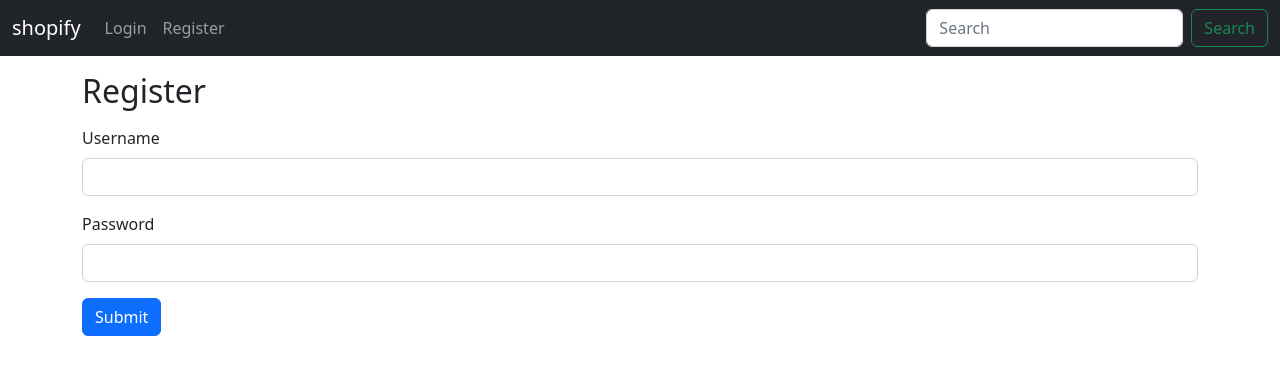
After one commit to fazelsamar/mini-shopify-clone, a Django app: page /accounts/register/ in a window 1280 px wide. The commit adds this page. Shown: the top 375 px of the page. Run offline with Django 4.2, Linux system fonts and the light colour scheme.

Commit message:
Add register page

```diff
--- /dev/null
+++ b/core/templates/core/account/register.html
@@ -0,0 +1,17 @@
+{% extends 'core/base.html' %}
+
+{% block body %}
+<form method="post">
+    {% csrf_token %}
+    <h2 class="mb-3">Register</h2>
+    <div class="mb-3">
+      <label for="exampleInputUsername" class="form-label">Username</label>
+      <input type="text" name="username" class="form-control" id="exampleInputUsername">
+    </div>
+    <div class="mb-3">
+      <label for="exampleInputPassword1" class="form-label">Password</label>
+      <input type="password" name="password" class="form-control" id="exampleInputPassword1">
+    </div>
+    <button type="submit" class="btn btn-primary">Submit</button>
+</form>
+{% endblock body %}
--- a/core/templates/core/components/nav.html
+++ b/core/templates/core/components/nav.html
@@ -9,6 +9,9 @@
         {% if not request.user.is_authenticated %}
         <li class="nav-item">
             <a class="nav-link" href="/accounts/login">Login</a>
+        </li>
+        <li class="nav-item">
+            <a class="nav-link" href="/accounts/register">Register</a>
         </li>
         {% else %}
         <li class="nav-item">
--- a/core/urls.py
+++ b/core/urls.py
@@ -6,5 +6,6 @@ app_name = 'core_app'
 urlpatterns = [
     path('', views.home, name='home'),
     path('accounts/login/', views.login_view, name='login'),
+    path('accounts/register/', views.register_view, name='register'),
     path('accounts/logout/', views.logout_view, name='logout'),
 ]
--- a/core/views.py
+++ b/core/views.py
@@ -1,8 +1,11 @@
 from django.shortcuts import render, redirect
+from django.contrib.auth import get_user_model
 from django.urls import reverse
 from django.contrib.auth.decorators import login_required
 from django.contrib.auth import authenticate, login, logout
 from django.contrib import messages
+
+User = get_user_model()
 
 
 def home(request):
@@ -26,7 +29,29 @@ def login_view(request):
 
         messages.add_message(request, messages.WARNING, 'User not found!')
 
-    return render(request, 'core/login.html')
+    return render(request, 'core/account/login.html')
+
+
+def register_view(request):
+    if request.user.is_authenticated:
+        messages.add_message(request, messages.WARNING, 'You are already loged in!')
+        return redirect(reverse('core_app:home'))
+
+    if request.method == 'POST':
+        username = request.POST.get('username', None)
+        password = request.POST.get('password', None)
+        if username and password:
+            user = User.objects.filter(username=username).exists()
+            if not user:
+                User.objects.create_user(username=username, password=password)
+                messages.add_message(request, messages.SUCCESS, 'Register was successful')
+                return redirect(reverse('core_app:login'))
+            else:
+                messages.add_message(request, messages.WARNING, 'User already exists')
+        else:
+            messages.add_message(request, messages.WARNING, 'You must enter username and password')
+
+    return render(request, 'core/account/register.html')
 
 
 @login_required
```
Also changed, not shown: core/models.py (+24 -2 lines), core/templates/core/account/login.html (renamed from core/templates/core/login.html).
